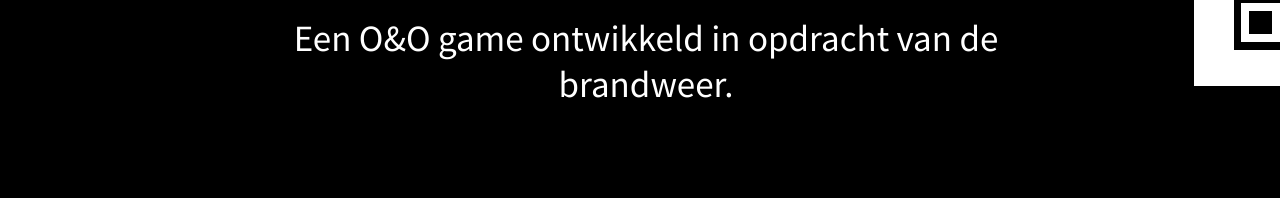
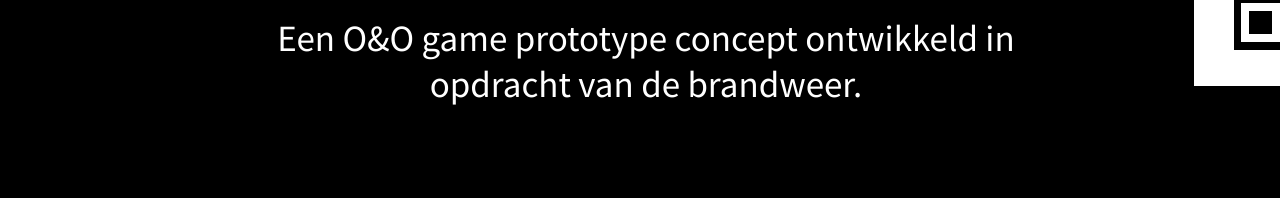
Before and after one commit to 106540/106540.github.io, a plain HTML site: page index.html in a window 1280 px wide. Shown: the part 480-678 px from the top of the page. Drawn offline with nearby package versions, Linux system fonts and the light colour scheme.

Commit message:
index.html

```diff
--- a/index.html
+++ b/index.html
@@ -268,7 +268,7 @@
     <a href="https://106540.github.io/FireBETA/index">
       <img src="assets/FB_SO.png" id="FB_SO" class="gwd-img-1qw3">
     </a>
-  </div><span class="gwd-span-j301 gwd-span-1qss gwd-span-14ta">Een O&amp;O game ontwikkeld in opdracht van de brandweer.</span>
+  </div><span class="gwd-span-j301 gwd-span-1qss gwd-span-14ta">Een O&amp;O game prototype concept ontwikkeld in opdracht van de brandweer.</span>
   <span class="gwd-span-j301 gwd-span-1qss gwd-span-1f43">Website</span><span class="gwd-span-j301 gwd-span-1c6a gwd-span-s560"><span class="gwd-span-1ph9">Speel de game online!</span><br>
 
   </span><span class="gwd-span-j301 gwd-span-1c6a gwd-span-in9a"><span class="gwd-span-2aad">Code</span><br>
```
